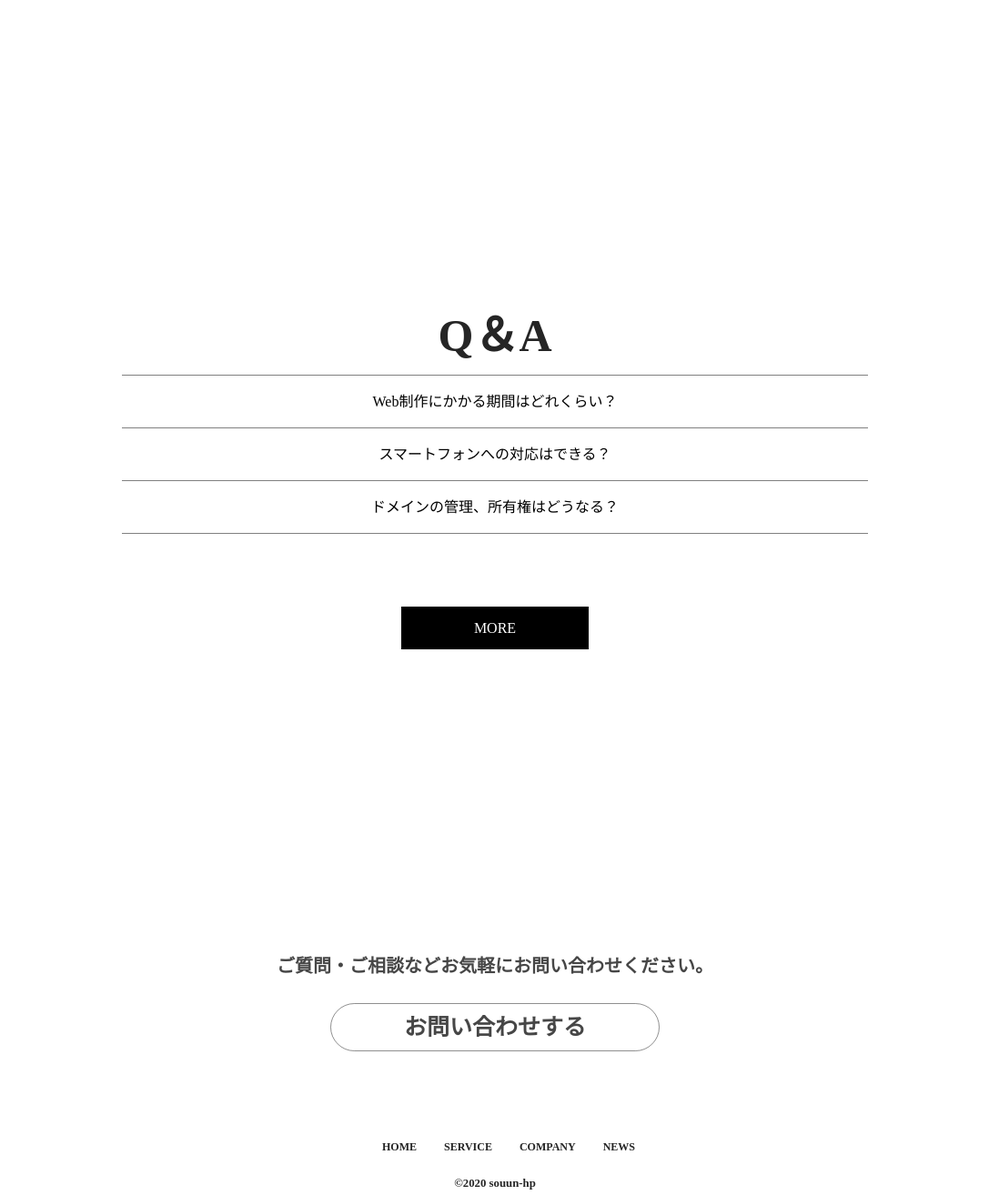
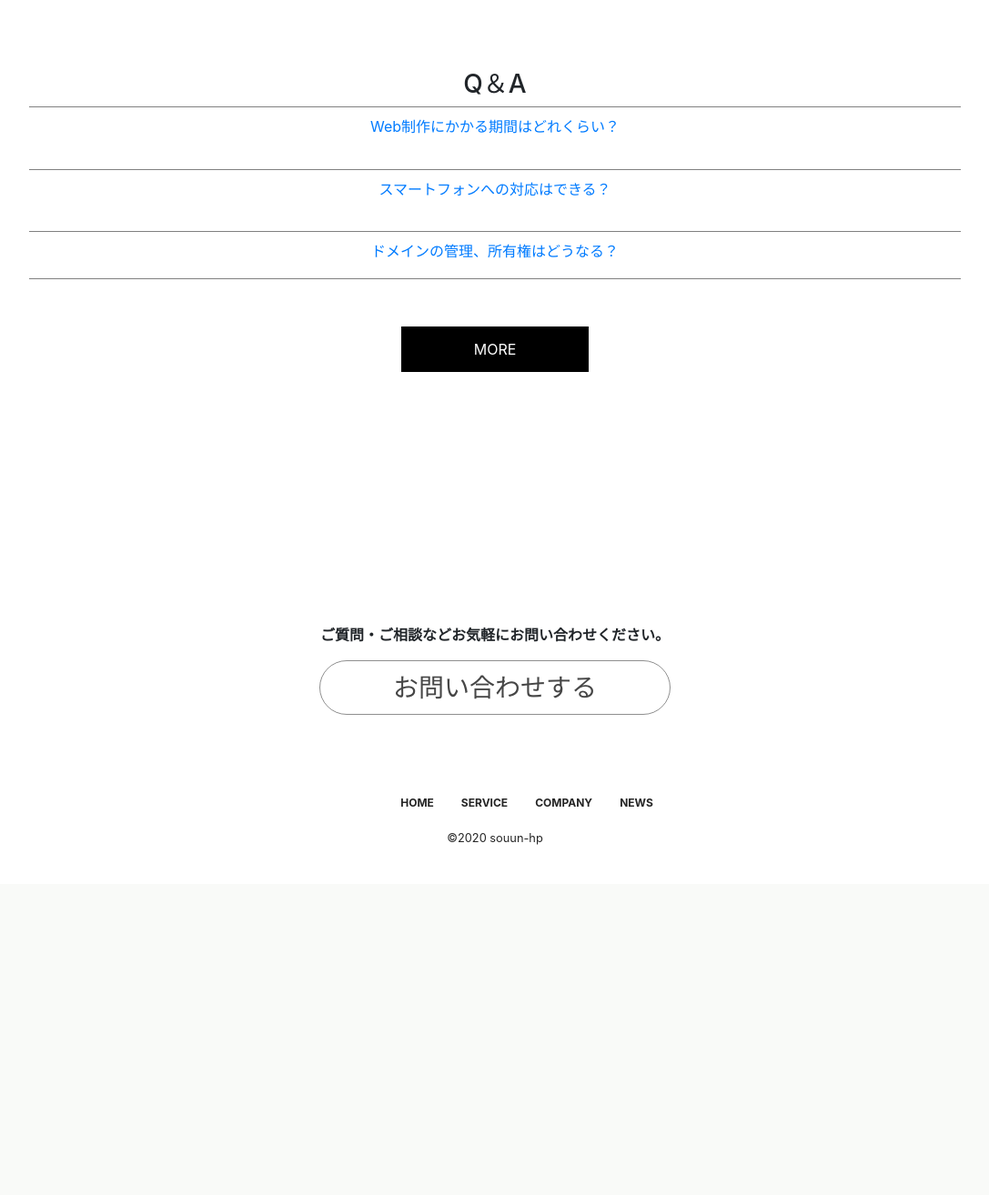
Before and after one commit to JUNJI-MUROI/hp, a PHP site: page / in a window 1280 px wide. Shown: the part 2975-4289 px from the top of the page at 91% size, without its empty margins (96-1183 px from the left). After the commit the page ends 3904 px from the top, so only its background shows below. Run offline with PHP 8.4, Linux system fonts and the light colour scheme; some libraries are stand-ins or nearby versions.

Commit message:
大幅改訂

```diff
--- a/index.html
+++ b/index.html
@@ -1,5 +1,5 @@
 <!DOCTYPE html>
-<html lang="ja">
+<html lan="ja">
 <head>
     <meta charset="UTF-8">
     <title>ホームページ制作 -早雲-</title>
@@ -11,14 +11,20 @@
     <link rel="icon" href="image/unnamed.jpg" type="image/png">
     <script type="text/javascript" src="http://ajax.googleapis.com/ajax/libs/jquery/1.10.1/jquery.min.js"></script>
     <script src="https://ajax.googleapis.com/ajax/libs/jquery/2.1.4/jquery.min.js"></script>
+    <link rel="stylesheet" href="https://stackpath.bootstrapcdn.com/bootstrap/4.5.0/css/bootstrap.min.css" integrity="sha384-9aIt2nRpC12Uk9gS9baDl411NQApFmC26EwAOH8WgZl5MYYxFfc+NcPb1dKGj7Sk" crossorigin="anonymous">
 </head>
-<div id="home">
     <body>
-        <header class="page-header wrapper">
-            <a href="index.html"> <img src="image/20190126180620.jpg" alt="home-icon" class="logo"></a>
-            <nav>
+        <div class="category">
+            <div id="slideshow" class="slideshow">
+                <img src="jq.jpeg" alt="" height="900px">
+                <img src="jq2.jpeg" alt="" height="900px">
+                <img src="jq7.webp" alt="" height="900px">
+            </div>
+            <section class="page-header wrapper">
+                <a href="index.html"> <img src="image/20190126180620.jpg" alt="home-icon" class="logo mt-10"></a>
+
                     <ul class="main-nav">
-                    <li class="change"><a href="index.html">HOME</a></li>
+                        <li><a href="index.html">HOME</a></li>
                         <li><a href="service.html">SERVICE</a></li>
                         <li><a href="company.html">COMPANY</a></li>
                         <li><a href="qanda.html">Q&A</a></li>
@@ -27,8 +33,9 @@
                             <li><a href="contact.html">CONTACT</a></li>
                         </div>
                     </ul>
-            </nav>
-        </header>
+
+            </section>
+
             <div id="hamburg">
                 <input id="input" type="checkbox">
 
@@ -41,24 +48,29 @@
                         <li><a href="company.html">COMPANY</a></li>
                         <li><a href="qanda.html">Q&A</a></li>
                         <li><a href="news.html">NEWS</a></li>
+
                         <li><a href="contact.html">CONTACT</a></li>
                     </ul>
                 </div>
             </div>
-        <div id="page">
+
             <div class="top-main-img">
-                <div class="moji">
+                <div class="moji text-center">
                     <h1>Make the homepage familiar</h1>
                     <h2>ホームページを身近に</h2>
                 </div>
             </div>
+        </div>
+
+
+
             <div class="wakeru">
                 <div class="containerr">
 
-                    <div class="container-mozi">
-                        <h2>
+                    <div class="container-mozi pr-3">
+                        <h3>
                             お客様ひとりひとりに合わせた最適なプランをご提案。
-                        </h2>
+                        </h3>
                         <p>
                             私たちは、予算、目的、デザイン等のお客様ひとりひとりのご希望に沿ったwebページを製作いたします。
                         </p>
@@ -72,12 +84,12 @@
                     </div>
                 </div>
             <div>
-                <div class="ser">
-                    <h2>SERVICES</h2>
+                <div class="ser text-center pt-5 pb-5">
+                    <h3>SERVICES</h3>
                 </div>
 
-                <div class="puran">
-                    <div class="mato">
+                <div class="puran pt-5">
+                    <div class="mato text-center mx-auto">
                         <a href="seisaku.html">
                             <img src="jq.jpeg" class="img-responsive">
                         </a>
@@ -103,8 +115,8 @@
                     <div>
                         <img src="https://images.unsplash.com/1/bag-and-hands.jpg?ixlib=rb-1.2.1&ixid=eyJhcHBfaWQiOjEyMDd9&auto=format&fit=crop&w=1494&q=80" class="img-responsive">
                     </div>
-                    <div class="wor">
-                        <h2>NEWS</h2>
+                    <div class="wor pl-4">
+                        <h3>NEWS</h3>
                         <p>
                             ニュースページはこちらからご覧頂けます。
                         </p>
@@ -113,23 +125,23 @@
                         </div>
                     </div>
             </div>
-            <div class="niba">
+            <div class="niba pt-5 w-80 text-center mb-5 mx-auto">
                 <div class="gtco-container">
                     <div class="row">
                         <div class="col-md-12 text-center gtco-heading animate-box">
-                            <h2>Q＆A</h2>
+                            <h3>Q＆A</h3>
                             <div id="topnews">
-                                <dl class="clearfix">
+                                <dl class="clearfix pt-2 pb-2">
                                     <dd>
                                         <a href="qanda.html">Web制作にかかる期間はどれくらい？</a>
                                     </dd>
                                 </dl>
-                                <dl class="clearfix">
+                                <dl class="clearfix pt-2 pb-2">
                                     <dd>
                                         <a href="qanda.html">スマートフォンへの対応はできる？</a>
                                     </dd>
                                 </dl>
-                                <dl class="clearfix">
+                                <dl class="clearfix pt-2 pb-2 mb-4">
                                     <dd>
                                         <a href="qanda.html">ドメインの管理、所有権はどうなる？</a>
                                     </dd>
@@ -159,7 +171,7 @@
             <footer class="wrapper page-footer">
                 <p class="footer-p">ご質問・ご相談などお気軽にお問い合わせください。</p>
                 <div>
-                <h2><a href="contact.html" class="footer-contact-button">お問い合わせする</a></h2>
+                <h3><a href="contact.html" class="footer-contact-button">お問い合わせする</a></h3>
                 </div>
                 <div class="footer-min">
                 <nav>
@@ -208,4 +220,6 @@
 
                 });
 
+
+
                 </script>
--- a/style.css
+++ b/style.css
@@ -1,17 +1,32 @@
 /* <<<<<<< HEAD */
+.slideshow {
+	position: relative;
+}
+
+.slideshow img {
+	position: absolute;
+	left: 0;
+	top: 0;
+	opacity: 0;
+  transition: 1s; /* フェードの時間(秒) */
+  min-width: 100vw;
+}
+
+.slideshow .show {
+	opacity: 1;
+	z-index: 1;
+}
+
+.wakeru {
+  padding-top: 900px;
+}
+
 .container {
     display: flex;
     justify-content: center;
     font-size: 1.5rem;
+}
 
-}
-.container-mozi {
-  width: 65%;
-  padding-right: 30px;
-}
-.container-mozi h2 {
-  font-size: 35px;
-}
 .containerr {
     display: flex;
     font-size: 1.5rem;
@@ -91,34 +79,16 @@
 
 .clearfix {
   border-top: 1px solid gray;
-  padding-top: 15px;
-  padding-bottom: 15px;
 }
 
 .clearfix:nth-of-type(3) {
   border-bottom: 1px solid gray;
-  margin-bottom: 50px;
 }
 
-.clearfix a {
-  color: black;
-}
-
-/* .niban {
-    padding-top: 80px;
-    width: 80%;
-    margin: 0 auto;
-    text-align: center;
-} */
 .niba {
-    padding-top: 80px;
-    width: 80%;
-    margin: 0 auto;
-    text-align: center;
     opacity: 0;
     transform: translateY(80px);
     transition: all 1s;
-    margin-bottom: 100px;
 }
 
 .niba.is-over {
@@ -126,9 +96,6 @@
   transform: translateY(0);
 }
 
-.niba h2 {
-  font-size: 50px;
-}
 
 li {
     list-style: none;
@@ -246,15 +189,8 @@ h3 span {
 }
 
 
-
-.wakeru {
-    padding-top: 450px
-}
-
 .moji {
     color: white;
-    text-align: center;
-    font-size: 30px;
     padding-top: 200px;
 }
 
@@ -264,20 +200,6 @@ h3 span {
 
 .moji h2 {
   display: none;
-}
-
-*{
-  margin: 0;
-  padding:0;
-}
-
-html {
-  font-size: 100%;
-}
-
-body{
-  line-height: 1.7;
-  color: rgb(37, 37, 37);
 }
 
 a {
@@ -329,18 +283,9 @@ img {
 
 .footer-p{
   font-weight: bold;
-  font-size: 20px;
   margin-bottom: 30px;
   margin-top: 200px;
-  color: rgba(0, 0, 0, 0.726);
 }
-
-.page-footer h2{
-  color: rgba(0, 0, 0, 0.726);
-  font-size: 25px;
-
-}
-
 
 .footer-contact-button{
   color: rgba(0, 0, 0, 0.726);
```
Also changed, not shown: other parts of style.css (+45 -109 lines), script.js (+20 -0 lines), iq4.jpg (added), j.webp (added), jq2.jpeg (added), jq3.webp (added), jq5.jpg (added), jq7.webp (added). Lines whose indentation alone changed are shown as unchanged.
